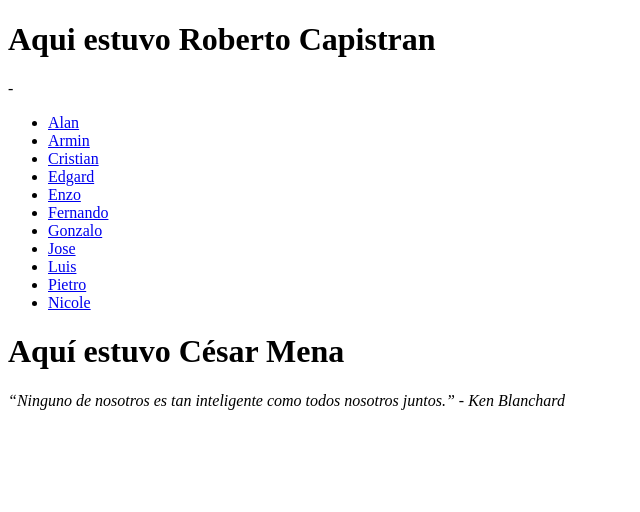
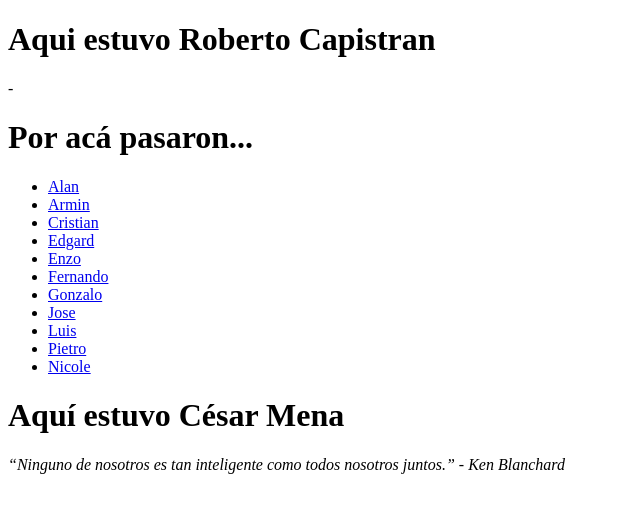
Before and after one commit to drimilius/ecamp0077, a plain HTML site: page Practica_Github/robertocapi.html in a window 1280 px wide. Shown: the whole page, without its empty margins (0-640 px from the left). Drawn offline with Linux system fonts and the light colour scheme.

Commit message:
Update robertocapi.html
h1

```diff
--- a/Practica_Github/robertocapi.html
+++ b/Practica_Github/robertocapi.html
@@ -8,6 +8,7 @@
 <body>
     <h1>Aqui estuvo Roberto Capistran</h1>
     <cite>-</cite>
+    <h1>Por acá pasaron...</h1>
     <nav>
         <ul>
             <li><a href="alanwie.html">Alan</a></li>
```
